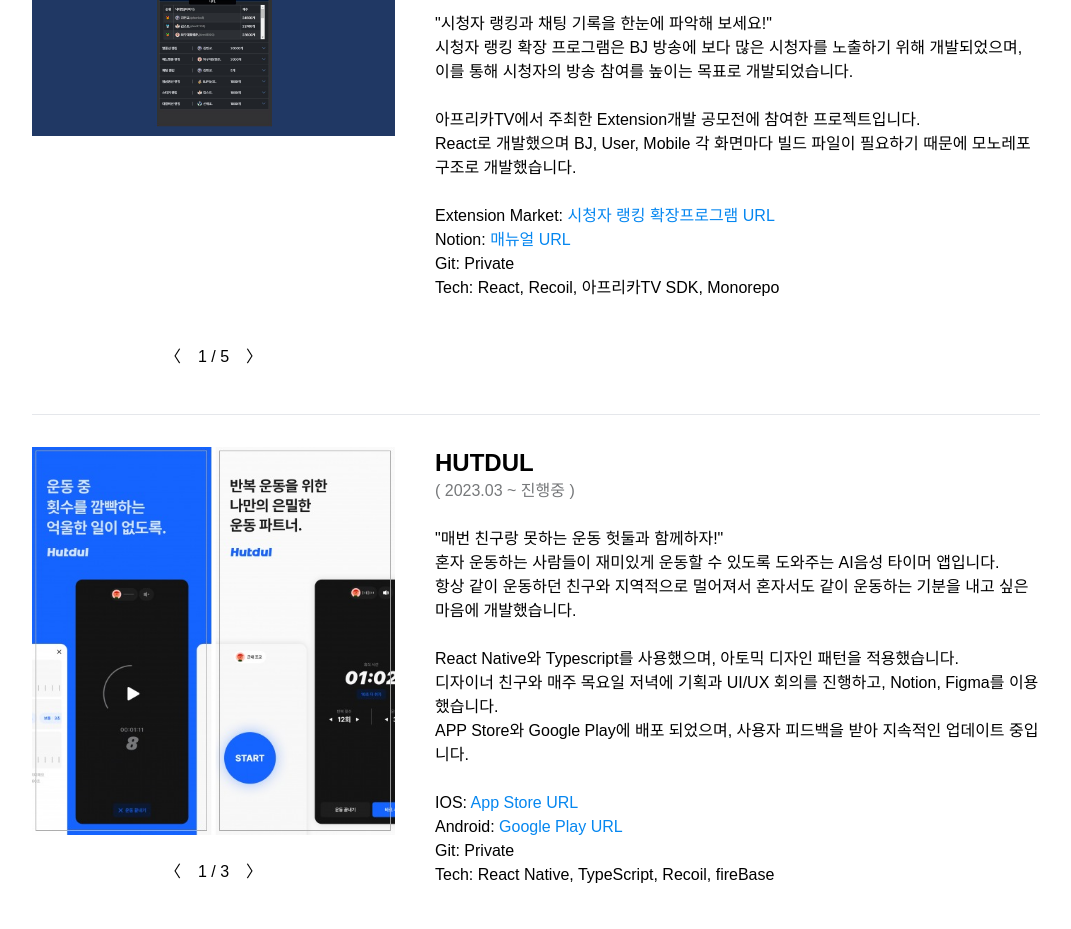
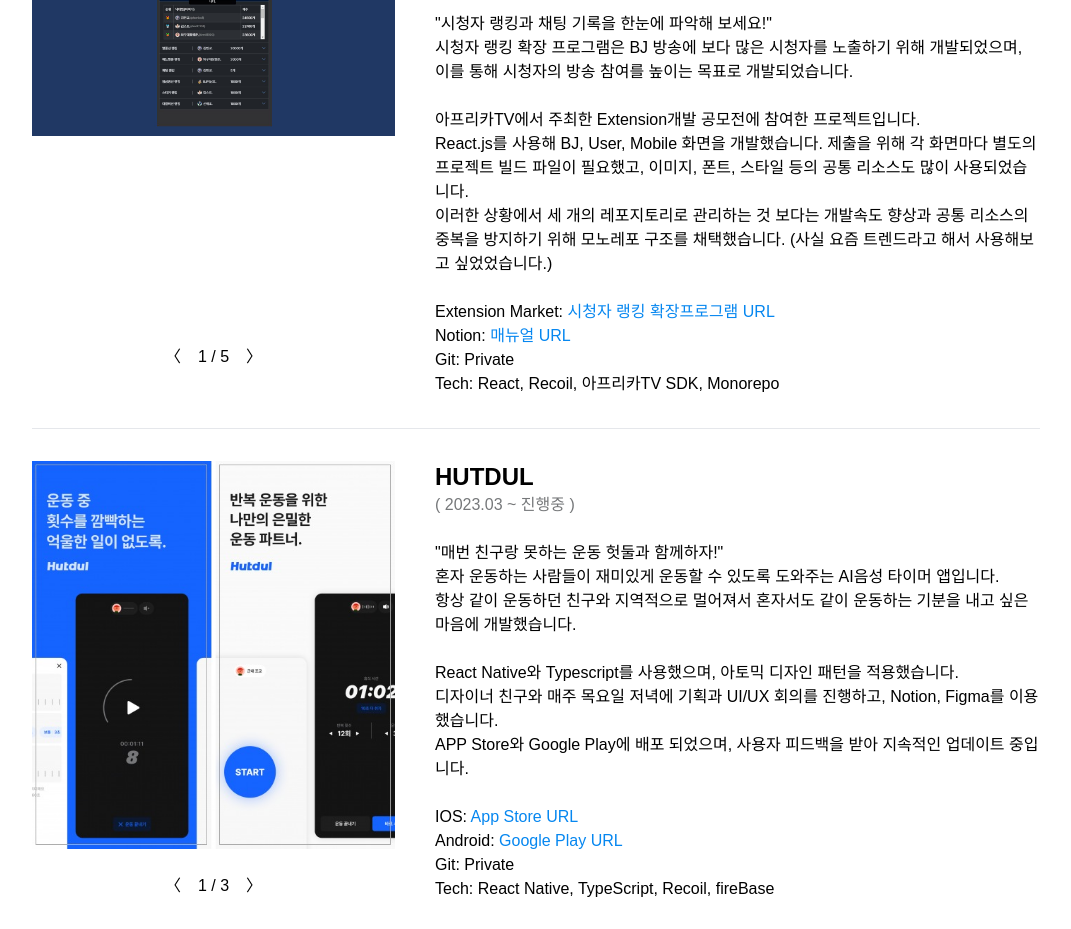
Before and after one commit to 2myungho/my-portfolio, a Next.js app: page / in a window 1280 px wide. Shown: the part 2360-3289 px from the top of the page, without its empty margins (104-1175 px from the left). Built offline with nearby package versions, Linux system fonts and the light colour scheme; a web font is replaced by a local one.

Commit message:
modified: 시청자 랭킹 확장 프로그램 설명 수정

```diff
--- a/src/app/section/Project.tsx
+++ b/src/app/section/Project.tsx
@@ -118,7 +118,10 @@ export default function Project() {
                 아프리카TV에서 주최한 Extension개발 공모전에 참여한 프로젝트입니다.
               </div>
               <div>
-                React로 개발했으며 BJ, User, Mobile 각 화면마다 빌드 파일이 필요하기 때문에 모노레포 구조로 개발했습니다.
+                React.js를 사용해 BJ, User, Mobile 화면을 개발했습니다. 제출을 위해 각 화면마다 별도의 프로젝트 빌드 파일이 필요했고, 이미지, 폰트, 스타일 등의 공통 리소스도 많이 사용되었습니다.
+              </div>
+              <div>
+                이러한 상황에서 세 개의 레포지토리로 관리하는 것 보다는 개발속도 향상과 공통 리소스의 중복을 방지하기 위해 모노레포 구조를 채택했습니다. (사실 요즘 트렌드라고 해서 사용해보고 싶었었습니다.)
               </div>
               <br />
               <div>
```
